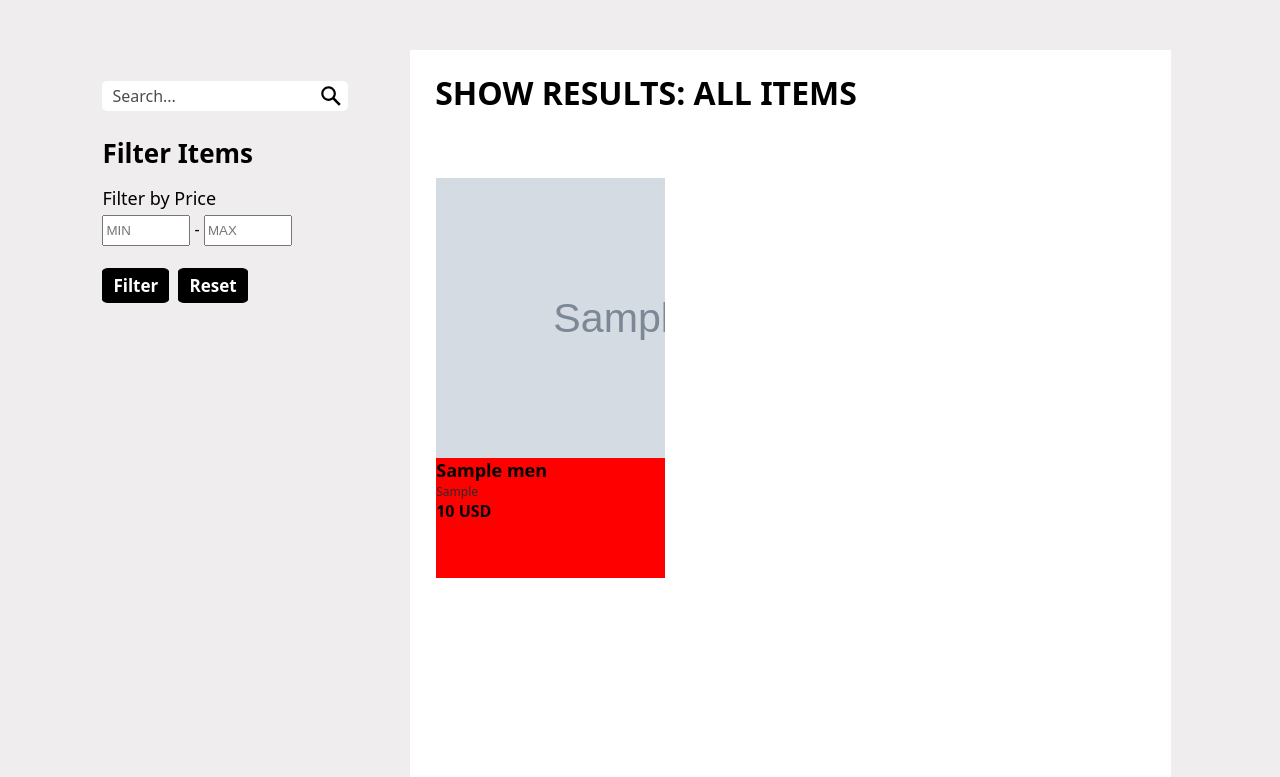
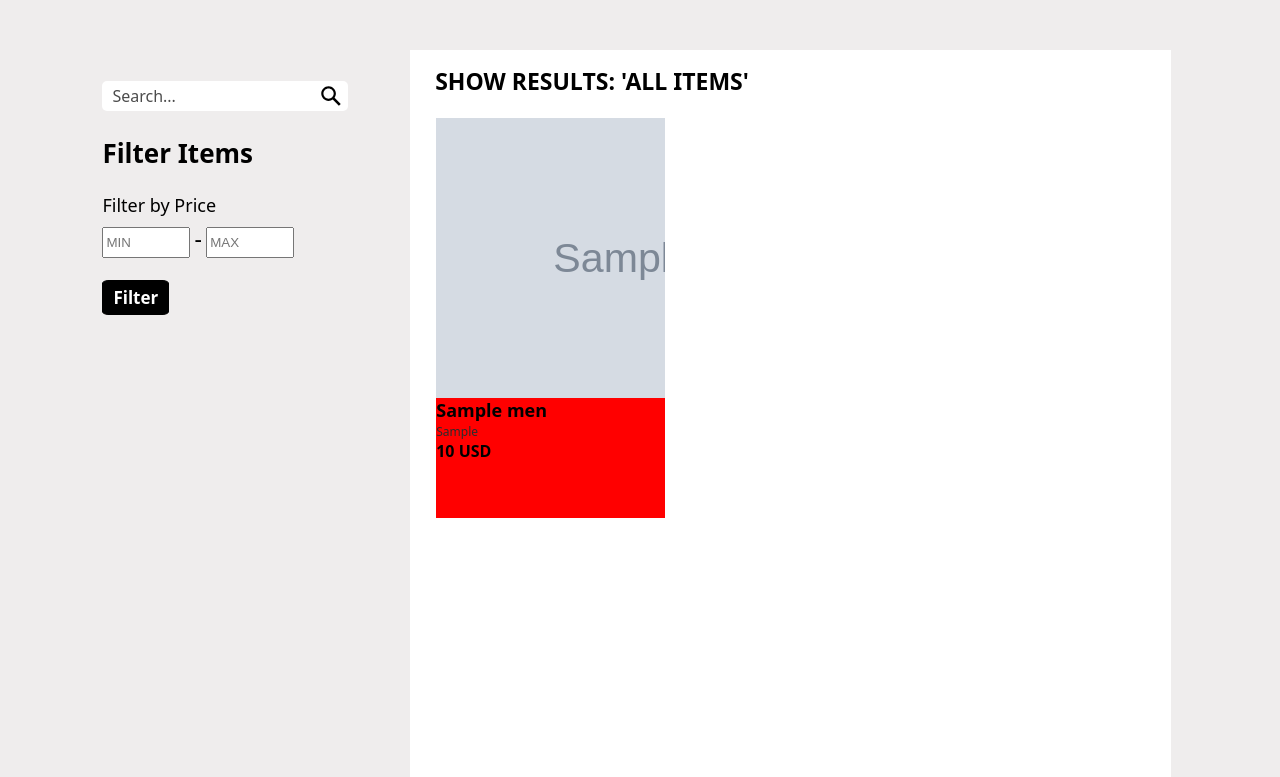
Before and after one commit to AshiniR/L1S2-Web-development-group-project, a PHP site: page /everything/everything.php in a window 1280 px wide. Shown: the part 104-881 px from the top of the page. Run offline with PHP 8.4, Linux system fonts and the light colour scheme; tables that the repository leaves empty or names only in its code hold one stand-in row (values such as "Sample post"); grey boxes marked "Sample" are stand-in pictures.

Commit message:
Search bar and filters modified.

```diff
--- a/everything/everything.css
+++ b/everything/everything.css
@@ -40,11 +40,12 @@ span {
         Roboto, Oxygen, Ubuntu, Cantarell, "Open Sans", "Helvetica Neue",
         sans-serif;
     color: black;
+    font-size: 23px;
 }
 
 .items {
     width: 100%;
-    margin: 120px 4% 0 3%;
+    margin: 60px 4% 0 3%;
     height: auto;
 }
 
@@ -96,7 +97,7 @@ span {
     margin-right: auto;
 }
 
-.page_filter .page_search {
+.page_filter .search-form {
     background-color: white;
     border-radius: 5px;
     display: flex;
@@ -105,7 +106,7 @@ span {
     height: 30px;
 }
 
-.page_filter .page_search input {
+.page_filter .search-form input {
     all: unset;
     font-family: system-ui;
     color: black;
@@ -114,12 +115,12 @@ span {
     padding: 6px 10px;
 }
 
-.page_filter .page_search input::placeholder {
+.page_filter .search-form input::placeholder {
     color: black;
     opacity: 0.7;
 }
 
-.page_filter .page_search button {
+.page_filter .search-form button {
     all: unset;
     cursor: pointer;
     width: 35px;
@@ -144,17 +145,13 @@ span {
     font-weight: bold;
 }
 
-.part1 .page_filter .filter {
-    margin-top: 15px;
-}
-
-.part1 .page_filter .filter #min,
-.part1 .page_filter .filter #max {
+.part1 .page_filter .form #min,
+.part1 .page_filter .form #max {
     width: 80px;
     height: 25px;
 }
 
-.part1 .page_filter .filter .filter_price {
+.part1 .page_filter .form .filter_price {
     font-family: system-ui, -apple-system, BlinkMacSystemFont, "Segoe UI",
         Roboto, Oxygen, Ubuntu, Cantarell, "Open Sans", "Helvetica Neue",
         sans-serif;
--- a/everything/everything.php
+++ b/everything/everything.php
@@ -19,18 +19,25 @@
 
         <div class="part1">
             <div class="page_filter">
-                <form role="search" id="form1" class="page_search">
-                    <input type="search" id="query" name="search" placeholder="Search..." aria-label="Search through site content">
+                <form role="search" id="form1" class="form">
+                    <div class="search-form">
+                        <?php
+                        if ((isset($_GET['search']) && !empty($_GET['search']))) {
+                            $search_val = $_GET['search'];
+                        } else {
+                            $search_val = '';
+                        }
+                        echo "<input type='search' id='query' name='search' placeholder='Search...' aria-label='Search through site content' value='$search_val' >";
+                        ?>
                         <button>
                             <svg viewBox="0 0 1024 1024">
                                 <path class="path1" d="M848.471 928l-263.059-263.059c-48.941 36.706-110.118 55.059-177.412 55.059-171.294 0-312-140.706-312-312s140.706-312 312-312c171.294 0 312 140.706 312 312 0 67.294-24.471 128.471-55.059 177.412l263.059 263.059-79.529 79.529zM189.623 408.078c0 121.364 97.091 218.455 218.455 218.455s218.455-97.091 218.455-218.455c0-121.364-103.159-218.455-218.455-218.455-121.364 0-218.455 97.091-218.455 218.455z"></path>
                             </svg>
                         </button>
-                </form>
+                    </div>
 
                     <span class="filter-text">Filter Items</span>
-
-                <form id="form2" class="filter">
+                    <br><br>
                     <span class="filter_price">Filter by Price</span><br>
                     <?php
                     if (isset($_GET['min'])) {
@@ -47,7 +54,6 @@
                     ?>
                     <br><br>
                     <input type="submit" name="submit" class="filter-btn" id="submit" value="Filter">
-                    <input type="reset" name="reset" class="filter-btn" id="reset" value="Reset">
                 </form>
             </div>
 
@@ -72,6 +78,8 @@
                         } else if (!empty($_GET['max'])) {
                             $max = $_GET['max'];
                             $sql = "SELECT * FROM men WHERE name LIKE '%$search_text%' AND $max>=price";
+                        } else {
+                            $sql = "SELECT * FROM men WHERE name LIKE '%$search_text%'";
                         }
                     } else {
                         $sql = "SELECT * FROM men WHERE name LIKE '%$search_text%'";
@@ -89,6 +97,8 @@
                         } else if (!empty($_GET['max'])) {
                             $max = $_GET['max'];
                             $sql = "SELECT * FROM men WHERE $max>=price";
+                        } else {
+                            $sql = "SELECT * FROM men";
                         }
                     } else {
                         $sql = "SELECT * FROM men";
@@ -116,7 +126,7 @@
                         </a>
                         <script>
                             document.getElementById('image$tag').style.backgroundImage = \"url('../$img')\";
-                            document.getElementById('upper-text').innerHTML = 'SHOW RESULTS: $text_result';
+                            document.getElementById('upper-text').innerHTML = 'SHOW RESULTS: \'$text_result\'';
                         </script>
                             ";
                     }
--- a/index.css
+++ b/index.css
@@ -11,7 +11,7 @@ body {
     overflow-y: auto;
 }
 
-.F {
+.nav-bar {
     background: rgba(21, 99, 146, 0.6);
 }
 
```
Lines whose indentation alone changed are shown as unchanged.
